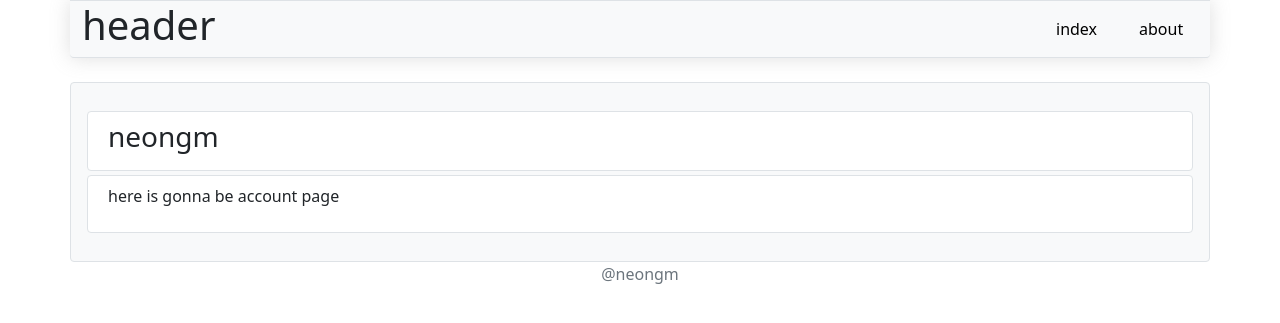
After one commit to neongm/django-practice-2, a Django app: page /account/ in a window 1280 px wide. The commit adds this page. Shown: the top 323 px of the page. Run offline with Django 3.2, Linux system fonts and the light colour scheme; a user stored in the database is signed in.

Commit message:
created basic account page

```diff
--- a/index/urls.py
+++ b/index/urls.py
@@ -21,5 +21,6 @@ urlpatterns = [
     path('about/', views.about, name="about"),
     path('register/', views.register, name="register"),
     path('login/', views.login, name="login"),
-    path('logout/', views.logout_user, name="logout")
+    path('logout/', views.logout_user, name="logout"),
+    path('account/', views.account, name="account")
 ]
--- a/index/views.py
+++ b/index/views.py
@@ -2,12 +2,11 @@ from django.shortcuts import render, redirect
 # Create your views here.
 from django.contrib.auth.models import auth, User
 from django.contrib import messages
-
+from django.contrib.auth.views import login_required
 # for github gists integration
 import requests
 
 def index(req):
-
     gists_array = []
     response = requests.get(
         "https://api.github.com/users/neongm/gists",
@@ -84,3 +83,11 @@ def login(req):
 def logout_user(req):
     auth.logout(req)
     return render(req, 'index/login.html')
+
+@login_required(login_url='login')
+def account(req):
+    context = {
+
+    }
+
+    return render(req, 'index/account.html', context)
--- /dev/null
+++ b/templates/index/account.html
@@ -0,0 +1,20 @@
+{% extends 'layout.html' %}
+
+{% block content %}
+
+<div class="container bg-light border rounded">
+    <br>
+    <div class="row bg-white m-1 p-2 rounded border">
+        <div class="col">
+            <h3>{{user.username}}</h3>
+        </div>
+    </div>
+
+    <div class="row bg-white m-1 p-2 rounded border">
+        <p>here is gonna be account page</p>
+    </div>
+
+    <br>
+</div>
+
+{% endblock %}
--- a/templates/index/index.html
+++ b/templates/index/index.html
@@ -21,7 +21,7 @@
                             you are logged into account
                             </div>
                             <div class="col container h-100">
-                                <div class="row"><a>account</a></div>
+                                <div class="row"><a class="text-decoration-none text-black" href="{% url 'account' %}">account</a></div>
                                 <div class="row"><a>settings</a></div>
                                 <div class="row"><a class="text-decoration-none text-black" href="{% url 'logout' %}">logout</a></div>
                             </div>
```
